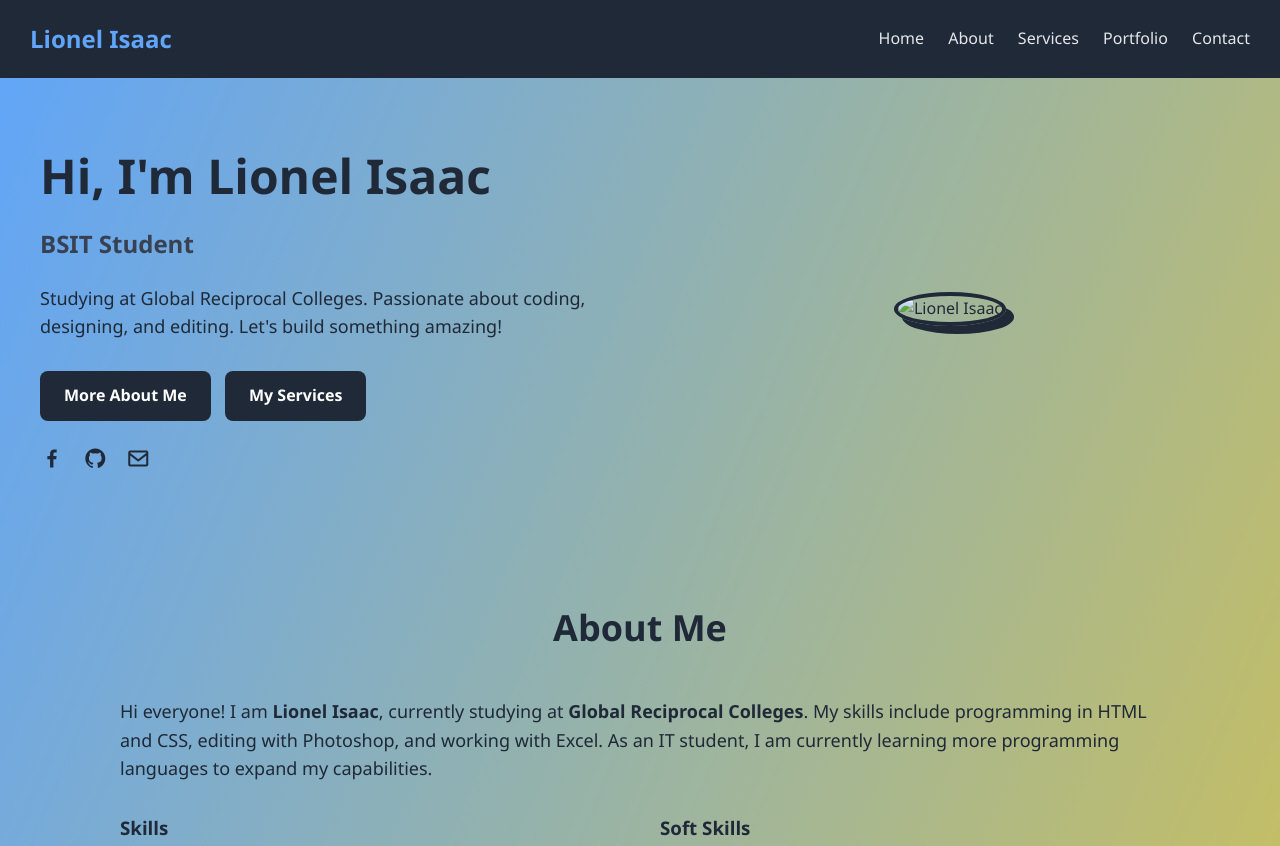
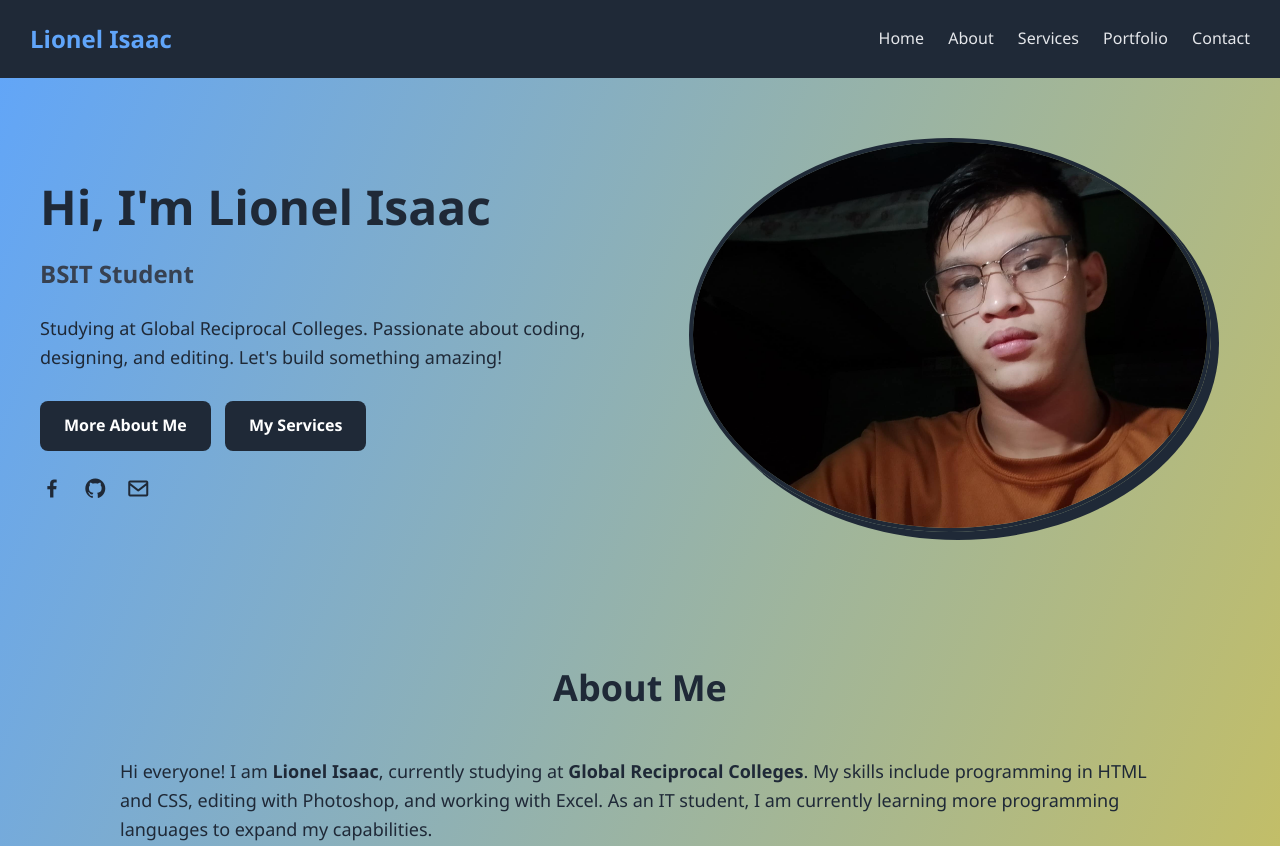
Before and after one commit to lionel11133/Portfolio-website-, a plain HTML site: page index.html in a window 1280 px wide. Shown: the top 846 px of the page. Drawn offline with nearby package versions, Linux system fonts and the light colour scheme.

Commit message:
Update index.html

```diff
--- a/index.html
+++ b/index.html
@@ -348,7 +348,7 @@
       </div>
     </div>
     <div class="home-img">
-      <img src="/images/1.jpg" alt="Lionel Isaac" />
+      <img src="1.jpg" alt="Lionel Isaac" />
     </div>
   </section>
 
```
